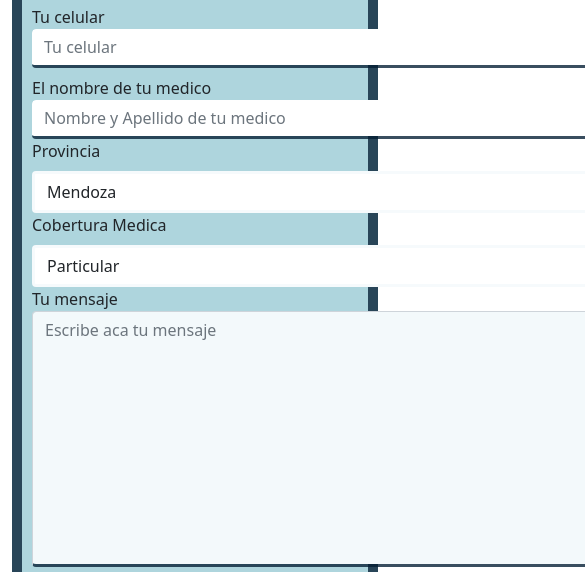
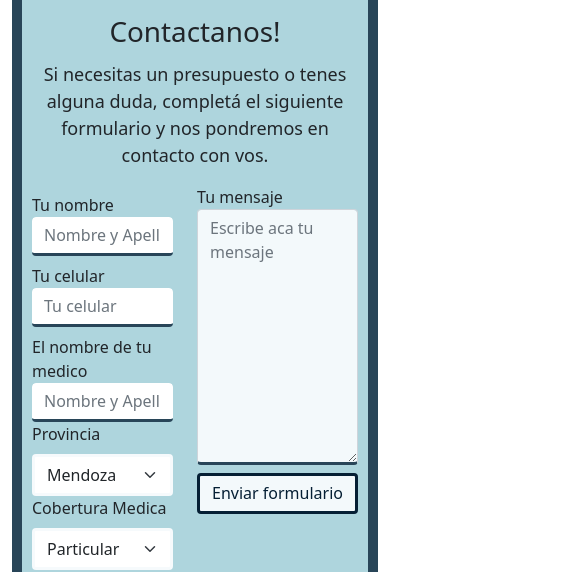
Before and after one commit to eugenia-villegas/Distribuidora-Juan-Villegas, a website: page contacto.html in a window 390 px wide. Shown: the part 301-873 px from the top of the page, 585 px wide, since content can reach past the window. Drawn offline with nearby package versions, Linux system fonts and the light colour scheme.

Commit message:
Responsive contacto

```diff
--- a/contacto.html
+++ b/contacto.html
@@ -11,8 +11,7 @@
     <title>Contacto</title>
 </head>
 <body>
-
-    <nav class="navbar navbar-expand-lg fixed-top navegador">
+  <nav class="navbar navbar-expand-lg navegador">
         <div class="container">
           <a href="#" class="navbar-brand">
             <img src="img/logo2.png" width="380" height="75" class="d-inline-block align-middle mr-2">
--- a/scss/_contacto.scss
+++ b/scss/_contacto.scss
@@ -1,6 +1,6 @@
 /*Contacto*/
 .contacto {
-    padding: 8% 0 2% 0;
+    padding: 2% 0 2% 0;
     .contacto__label {
         margin-top: 8px;
     }
@@ -20,14 +20,17 @@
         .formulario__titulo {
             padding: 5px;
         }
+        .input__label {
+            width: 100%;
+        }
         .formulario__parrafo {
             font-size: 18px;
         }
         .contacto__select {
-            width: 600px;
+            width: 100%;
         }
         .mensaje__form {
-            width: 600px;
+            width: 100%;
             border-bottom: solid #051f34c9;
             background-color: #F3F9FB;
         }
--- a/scss/_nav.scss
+++ b/scss/_nav.scss
@@ -1,3 +1,4 @@
+
 .navegador {
     background-color: #051f34;
     font-size: 20px;
@@ -12,4 +13,6 @@
     }
 }
 
+
+
 /*Responsive*/
```
Also changed, not shown: index.html (+1 -1 lines), nosotros.html (+1 -1 lines), productos.html (+1 -1 lines), css/styles.css.
